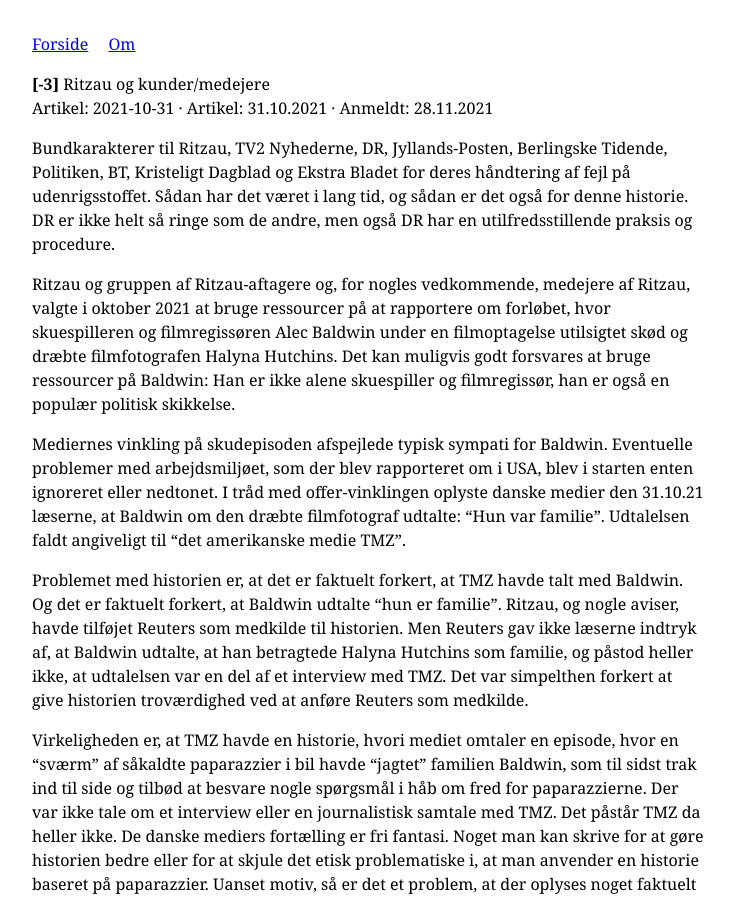
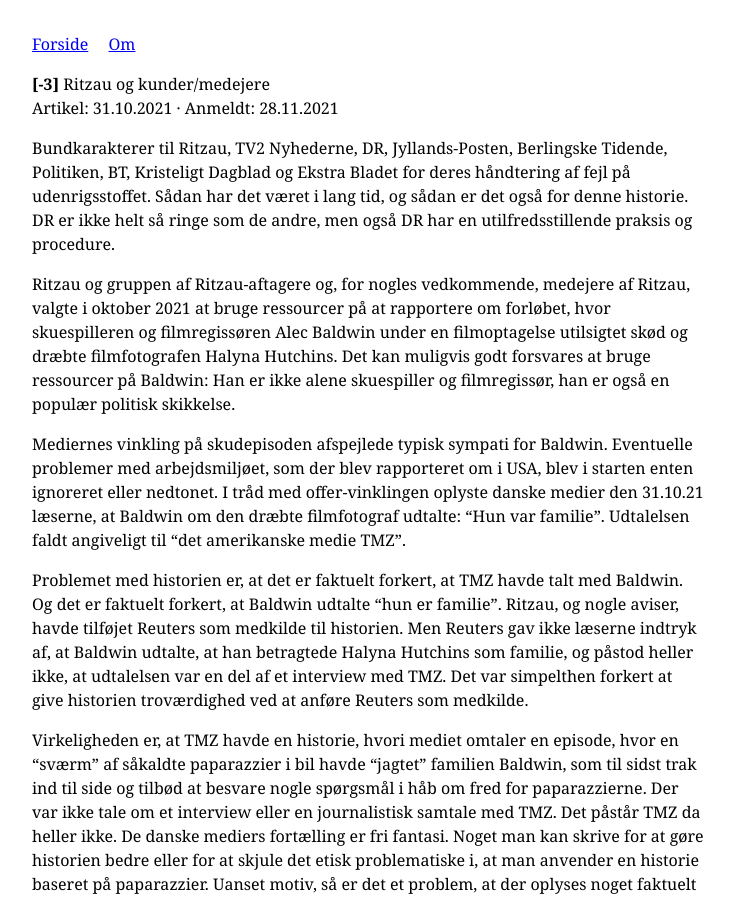
Before and after one commit to MichaelOAppel/OmJournalistik, a Jekyll site: the page built from _posts/2021-11-28-ritzau-we-are-family.md, in a window 1280 px wide and 900 px high. Shown: the whole window, without its empty margins (272-1006 px from the left). Built offline with Jekyll 4.4.1, drawn with Linux system fonts in a browser that asks for light colours.

Commit message:
Update 2021-11-28-ritzau-we-are-family.md

```diff
--- a/_posts/2021-11-28-ritzau-we-are-family.md
+++ b/_posts/2021-11-28-ritzau-we-are-family.md
@@ -8,7 +8,7 @@ anmeldt: 2021-11-28
 ---
 
 **[{{ page.karakter }}]** {{ page.medie }}
-Artikel: {{ page.artikel_dato }} · Artikel: {{ page.artikel_dato | date: "%d.%m.%Y" }} · Anmeldt: {{ page.anmeldt | date: "%d.%m.%Y" }}
+Artikel: {{ page.artikel_dato | date: "%d.%m.%Y" }} · Anmeldt: {{ page.anmeldt | date: "%d.%m.%Y" }}
 
 Bundkarakterer til Ritzau, TV2 Nyhederne, DR, Jyllands-Posten, Berlingske Tidende, Politiken, BT, Kristeligt Dagblad og Ekstra Bladet for deres håndtering af fejl på udenrigsstoffet. Sådan har det været i lang tid, og sådan er det også for denne historie. DR er ikke helt så ringe som de andre, men også DR har en utilfredsstillende praksis og procedure.
 
```
